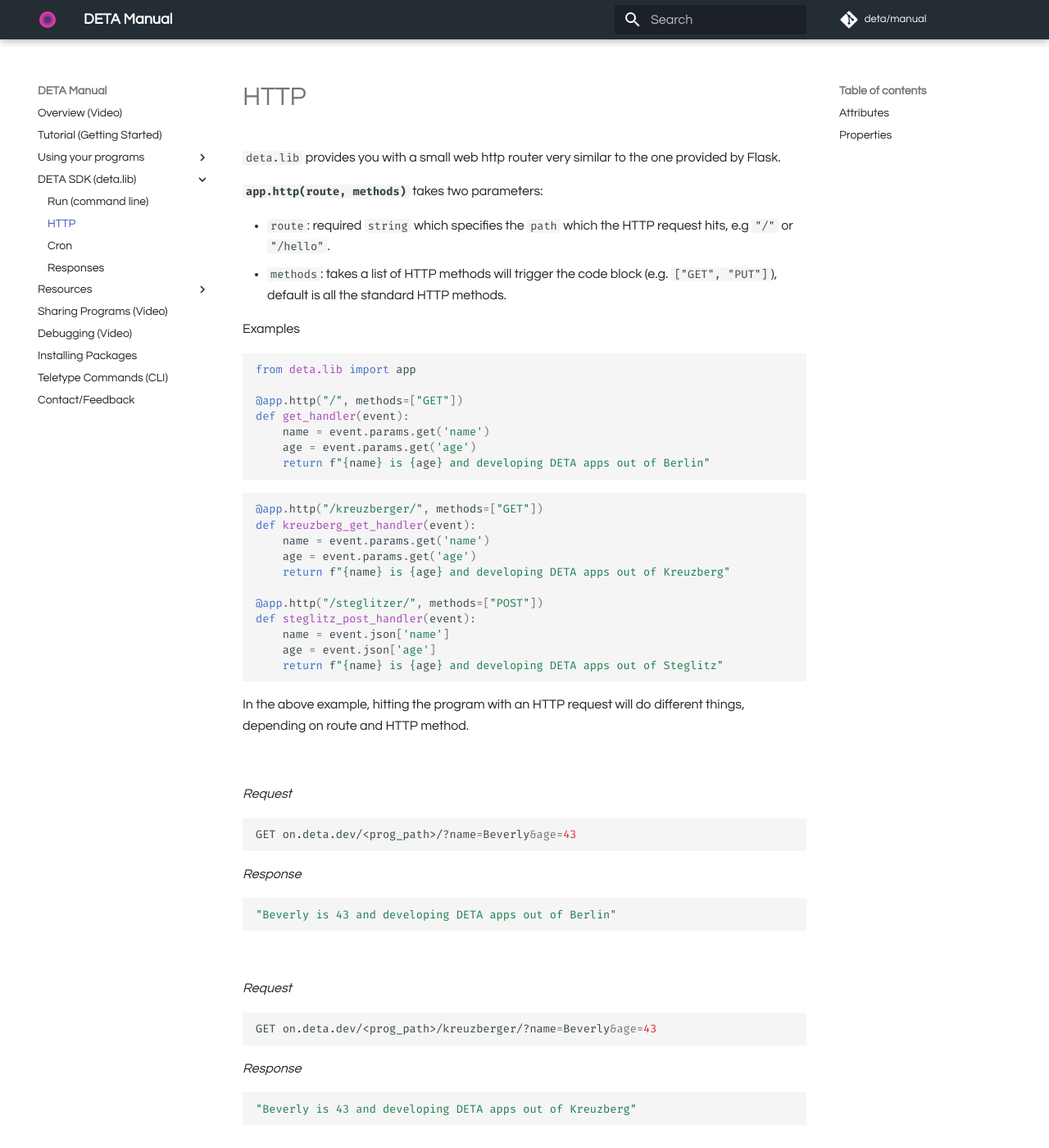
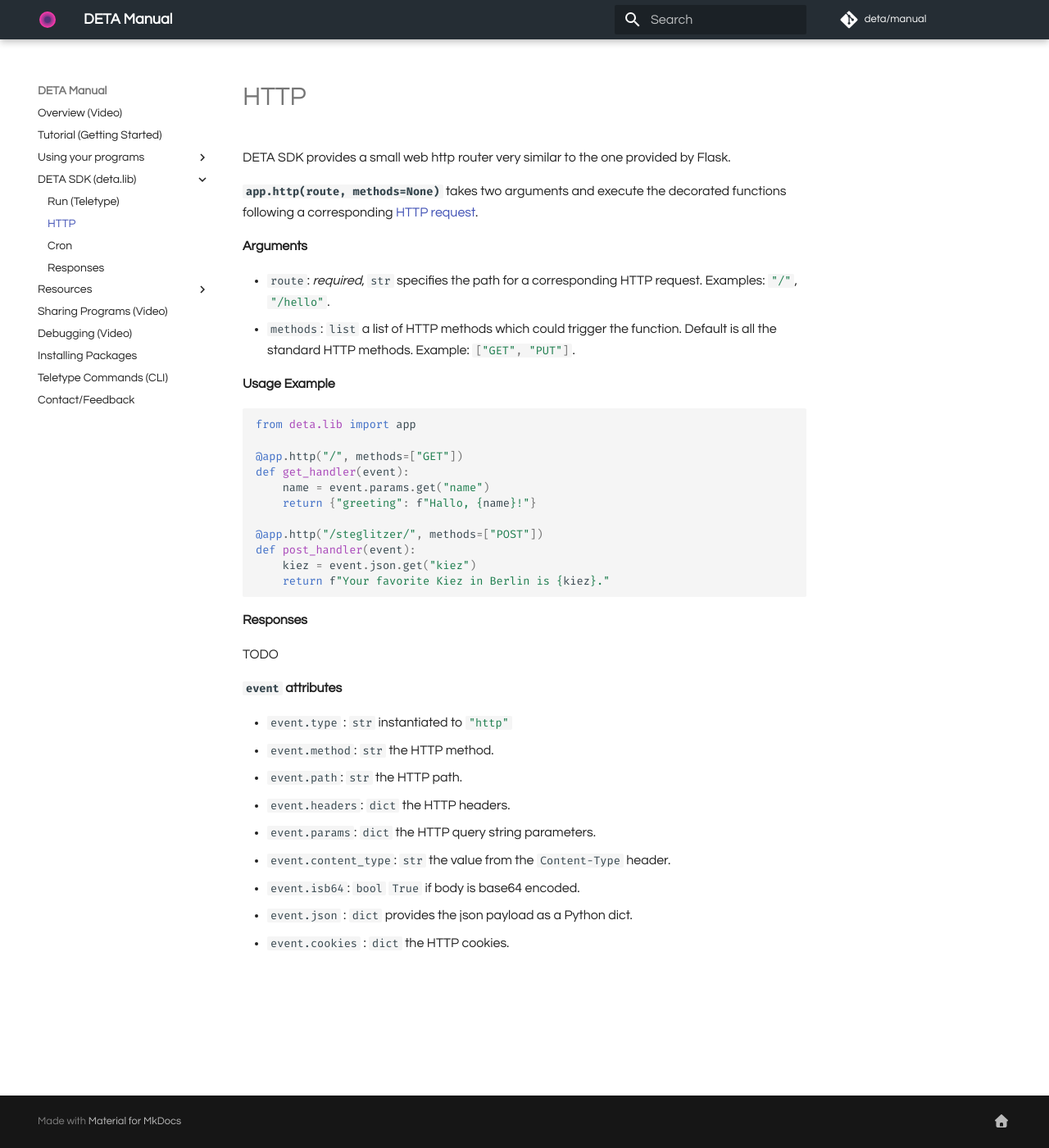
Before and after one commit to fmquaglia/manual, an MkDocs documentation site: the page built from docs/lib/http.md, in a window 1280 px wide and 1400 px high. Shown: the whole window at 82% size. Built offline with MkDocs 1.6.1 and Material for MkDocs 9.7.7, drawn with Linux system fonts in a browser that asks for light colours; comment, search, counter and statistics services are not loaded; some of the changed text lies outside the part shown.

Commit message:
lib: cron, run, http (wip)

````diff
--- a/docs/lib/http.md
+++ b/docs/lib/http.md
@@ -1,95 +1,42 @@
 
-`deta.lib` provides you with a small web http router very similar to the one provided by Flask.
+DETA SDK provides a small web http router very similar to the one provided by Flask.
 
 
-**`app.http(route, methods)`** takes two parameters:
+**`app.http(route, methods=None)`** takes two arguments and execute the decorated functions following a corresponding [HTTP request](/use/http).
 
-* `route`: required `string` which specifies the `path` which the HTTP request hits, e.g `"/"` or `"/hello"`.
-* `methods`: takes a list of HTTP methods will trigger the code block (e.g. `["GET", "PUT"]`), default is all the standard HTTP methods.
+**Arguments**
 
-Examples
+* `route`: *required*, `str` specifies the path for a corresponding HTTP request. Examples: `#!py "/"`, `#!py "/hello"`.
+* `methods`: `list` a list of HTTP methods which could trigger the function. Default is all the standard HTTP methods. Example: `#!py ["GET", "PUT"]`.
+
+**Usage Example**
 
 ```python
 from deta.lib import app
 
 @app.http("/", methods=["GET"])
 def get_handler(event):
-    name = event.params.get('name')
-    age = event.params.get('age')
-    return f"{name} is {age} and developing DETA apps out of Berlin"
+    name = event.params.get("name")
+    return {"greeting": f"Hallo, {name}!"}
+
+@app.http("/steglitzer/", methods=["POST"])
+def post_handler(event):
+    kiez = event.json.get("kiez")
+    return f"Your favorite Kiez in Berlin is {kiez}."
 ```
 
-```python
-@app.http("/kreuzberger/", methods=["GET"])
-def kreuzberg_get_handler(event):
-    name = event.params.get('name')
-    age = event.params.get('age')
-    return f"{name} is {age} and developing DETA apps out of Kreuzberg"
+**Responses**
 
-@app.http("/steglitzer/", methods=["POST"])
-def steglitz_post_handler(event):
-    name = event.json['name']
-    age = event.json['age']
-    return f"{name} is {age} and developing DETA apps out of Steglitz"
-```
+TODO
 
-In the above example, hitting the program with an HTTP request will do different things, depending on route and HTTP method.
+**`event ` attributes**
 
-<br />
-
-*Request*
-```shell
-GET on.deta.dev/<prog_path>/?name=Beverly&age=43
-```
-
-*Response*
-```json
-"Beverly is 43 and developing DETA apps out of Berlin"
-```
-
-<br />
-
-*Request*
-```shell
-GET on.deta.dev/<prog_path>/kreuzberger/?name=Beverly&age=43
-```
-
-*Response*
-```json
-"Beverly is 43 and developing DETA apps out of Kreuzberg"
-```
-
-<br />
-
-*Request*
-```shell
-POST on.deta.dev/<prog_path>/steglitzer/
-```
-
-with payload:
-```json
-{
-    "name": "Wesley",
-    "age": 27
-}
-```
-
-*Response*
-```json
-"Wesley is 27 and developing DETA apps out of Steglitz"
-```
-
-
-#### Attributes
-- `event.http`: `bool` instantiated to `True`
-- `event.type` : `str` instantiated to "http"
-- `event.method`: `str` the http method in the request
-- `event.path`: `str` the path of the resource in the request
-- `event.headers`: `dict` http headers
-- `event.params`: `dict` the query string params
-- `event.content_type`: `str` the value in the header `Content-Type` in the request, is an empty string if header not present
-- `event.isb64`: `bool` if body is base64 encoded, body is decoded by the DETA library if is `True`
-
-#### Properties
-- `event.json` : `dict` json representation of the the event body
-- `event.cookies` : `dict` cookies in the request if present
+- `event.type` : `str` instantiated to `#!py "http"`
+- `event.method`: `str` the  HTTP method.
+- `event.path`: `str` the HTTP path.
+- `event.headers`: `dict` the HTTP headers.
+- `event.params`: `dict` the HTTP query string parameters.
+- `event.content_type`: `str` the value from the `Content-Type` header.
+- `event.isb64`: `bool` `#!py True` if body is base64 encoded.
+- `event.json` : `dict` provides the json payload as a Python dict.
+- `event.cookies` : `dict` the HTTP cookies.
--- a/mkdocs.yml
+++ b/mkdocs.yml
@@ -31,7 +31,7 @@ nav:
     - Schedule (cron): use/cron.md
     - HTTP/Webhook: use/http.md
   - DETA SDK (deta.lib):
-    - Run (command line): lib/run.md
+    - Run (Teletype): lib/run.md
     - HTTP: lib/http.md
     - Cron: lib/cron.md
     - Responses: lib/responses.md
````
Also changed, not shown: docs/lib/cron.md (+7 -10 lines), docs/lib/run.md (+21 -53 lines), docs/css/extra.css (line endings or trailing spaces).
